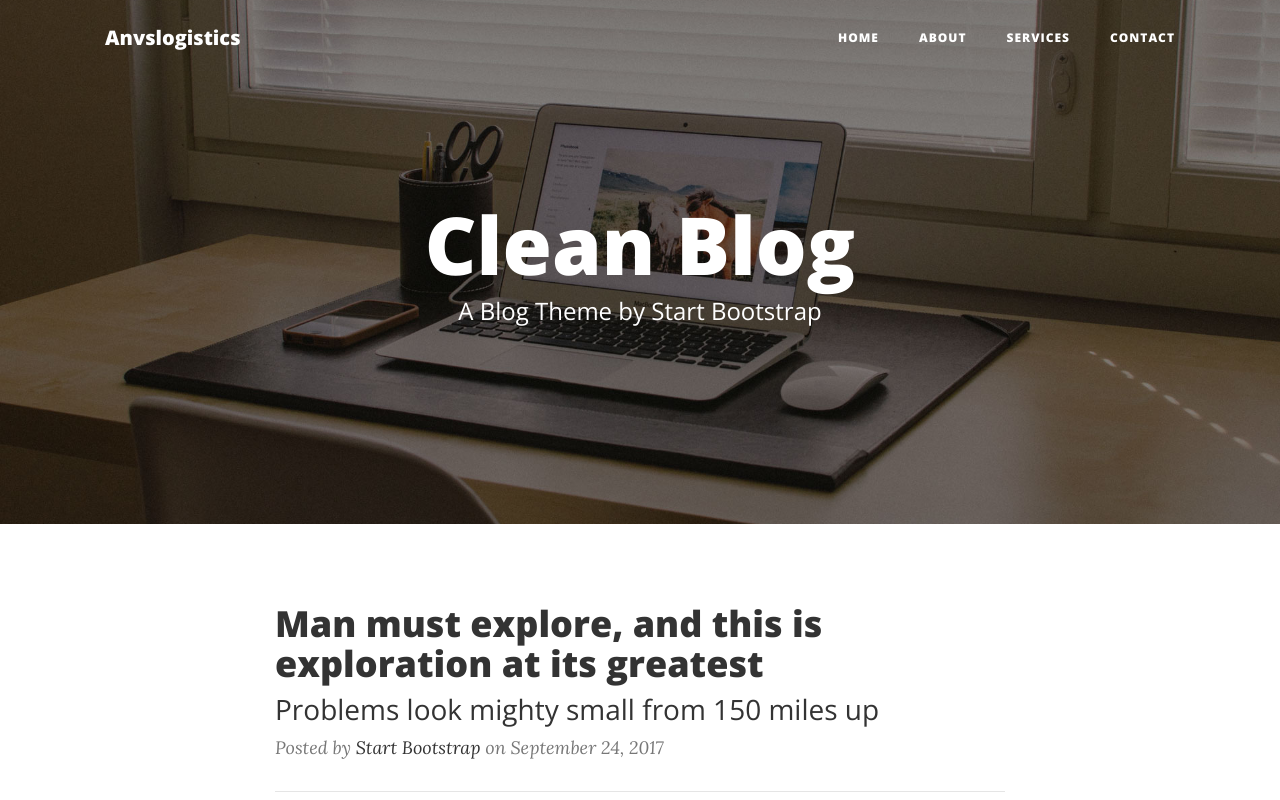
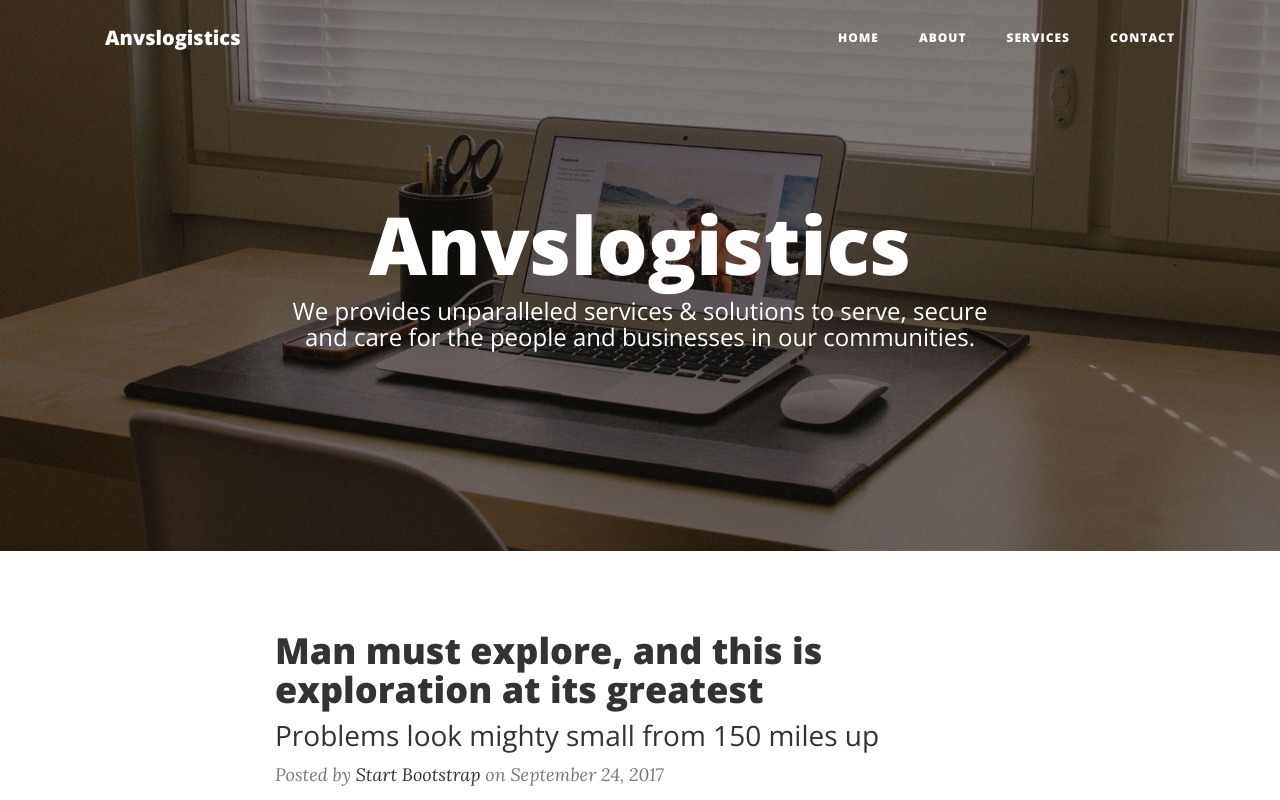
Before and after one commit to vishalaug2/anvslogistics.github.io, a website: page index.html in a window 1280 px wide. Shown: the top 800 px of the page. Drawn offline with nearby package versions, Linux system fonts and the light colour scheme.

Commit message:
made changes

```diff
--- a/index.html
+++ b/index.html
@@ -58,8 +58,8 @@
         <div class="row">
           <div class="col-lg-8 col-md-10 mx-auto">
             <div class="site-heading">
-              <h1>Clean Blog</h1>
-              <span class="subheading">A Blog Theme by Start Bootstrap</span>
+              <h1>Anvslogistics</h1>
+              <span class="subheading">We provides unparalleled services & solutions to serve, secure and care for the people and businesses in our communities.</span>
             </div>
           </div>
         </div>
```
